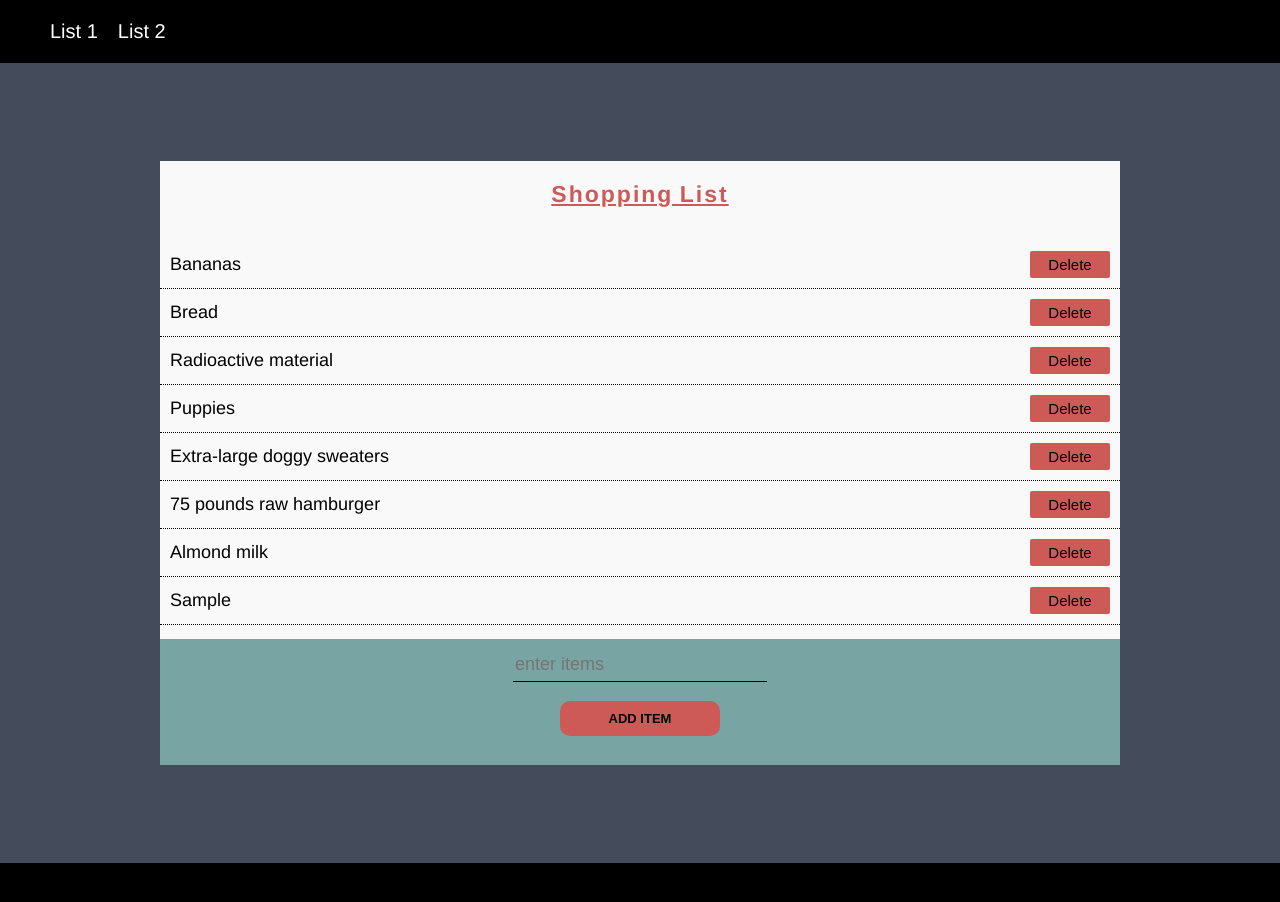
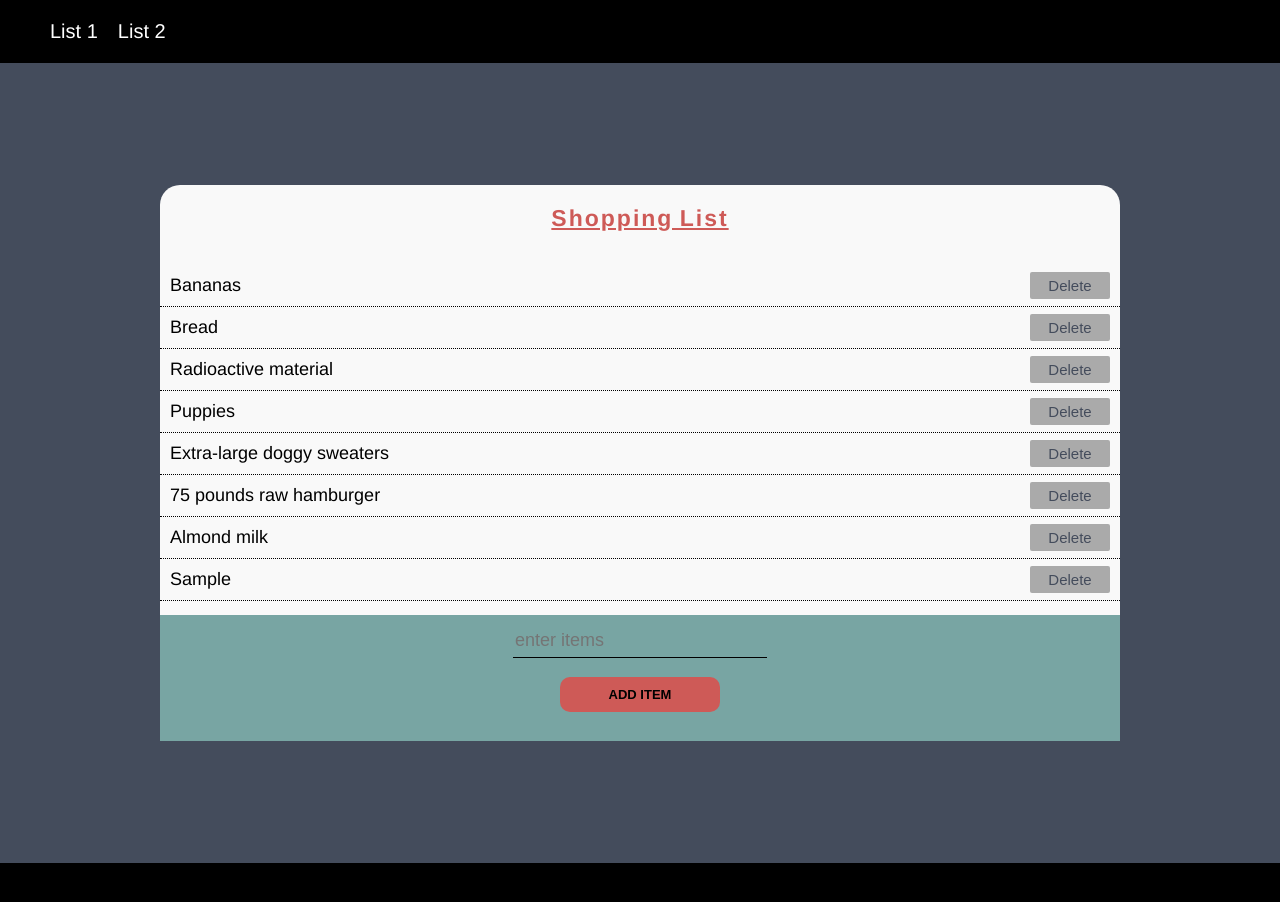
Before and after one commit to andrew-braun/ztm-shopping-list, a plain HTML site: page index.html in a window 1280 px wide. Both pictures are taken after typing "Sample" into the empty fields and a click on the button "ADD ITEM". Drawn offline with Linux system fonts and the light colour scheme.

Commit message:
Minor UI improvements
- Fixed line-through on delete button when list item marked complete
- Added color to show complete background
- Minor CSS tweaks

```diff
--- a/index.html
+++ b/index.html
@@ -23,13 +23,13 @@
         <div class="list-box">
             <h2>Shopping List</h2>
             <ul class="shopping-list" id="shopping-list">
-                <li class="shopping-item" random="23">Bananas <button class="delete-button">Delete</button></li>
-                <li class="shopping-item">Bread <button class="delete-button">Delete</button></li>
-                <li class="shopping-item">Radioactive material <button class="delete-button">Delete</button></li>
-                <li class="shopping-item">Puppies <button class="delete-button">Delete</button></li>
-                <li class="shopping-item">Extra-large doggy sweaters <button class="delete-button">Delete</button></li>
-                <li class="shopping-item">75 pounds raw hamburger <button class="delete-button">Delete</button></li>
-                <li class="shopping-item">Almond milk <button class="delete-button">Delete</button></li>
+                <li class="shopping-item"><span>Bananas</span><button class="delete-button">Delete</button></li>
+                <li class="shopping-item"><span>Bread</span> <button class="delete-button">Delete</button></li>
+                <li class="shopping-item"><span>Radioactive material</span> <button class="delete-button">Delete</button></li>
+                <li class="shopping-item"><span>Puppies</span> <button class="delete-button">Delete</button></li>
+                <li class="shopping-item"><span>Extra-large doggy sweaters</span> <button class="delete-button">Delete</button></li>
+                <li class="shopping-item"><span>75 pounds raw hamburger</span> <button class="delete-button">Delete</button></li>
+                <li class="shopping-item"><span>Almond milk</span><button class="delete-button">Delete</button></li>
             </ul>
             <div id="input-section">
                 <input id="user-input" class="box-input"
--- a/script.js
+++ b/script.js
@@ -4,7 +4,7 @@
 let enterButton = document.getElementById("enter");
 let shoppingListInput = document.getElementById("user-input");
 let shoppingList = document.getElementById("shopping-list");
-let shoppingListItem = document.getElementsByClassName("shopping-item");
+let shoppingListItem = document.querySelectorAll(".shopping-item span");
 let deleteButton = document.getElementsByClassName("delete-button");
 
 // Apply H2 styles dynamically (just for practice)
@@ -21,11 +21,13 @@
 
 function createListElement(list, input) {
     let li = document.createElement("li");
-    li.appendChild(document.createTextNode(input.value));
+    let span = document.createElement("span");
+    span.appendChild(document.createTextNode(input.value));
+    li.appendChild(span);
     list.appendChild(li);
     li.classList.add("shopping-item");
     input.value = "";
-    li.addEventListener('click', listItemComplete, false);
+    span.addEventListener('click', listItemComplete, false);
 
 
     let button = document.createElement("button");
@@ -50,8 +52,6 @@
 
 // Function for marking item complete
 function listItemComplete() {
-    console.log("hey");
-
     this.classList.toggle("done");
 };
 
--- a/style.css
+++ b/style.css
@@ -76,6 +76,7 @@
     margin: 1rem;
     background-color: #F9F9F9;
 
+    border-radius: 20px;
     font-size: 1.4rem;
 }
 
@@ -119,10 +120,17 @@
     max-width: 100%;
     min-width: 30rem;
     height: auto;
-    padding: 1rem 1rem 1rem 1rem;
+
     border-bottom: 1px dotted black;
     font-family: Helvetica, Arial;
     font-size: 1.8rem;
+}
+
+.shopping-item span {
+    display: block;
+    width: 85%;
+    height: 100%;
+    padding: 1rem 1rem 1rem 1rem;
 }
 
 /* BUTTONS */
@@ -174,16 +182,17 @@
 .delete-button {
     justify-self: flex-end;
     min-width: 8rem;
-    margin-left: 1rem;
-    background-color: var(--main-red);
+    margin-right: 1rem;
+    background-color: var(--main-gray);
     padding: .5rem 1rem .5rem 1rem;
     border: 0px;
     border-radius: 2px;
+    color: var(--main-slate);
     font-size: 1.5rem;
 }
 
 .delete-button:hover {
-    background-color: var(--main-slate);
+    background-color: var(--main-red);
     color: whitesmoke;
     transition: background-color: .1s ease-in-out,
                 color .1s ease-in-out;
@@ -198,7 +207,10 @@
 }
 
 .done {
+    background-color: var(--main-green);
     text-decoration: line-through;
+    color: var(--main-slate);
+
 }
 
 /* FOOTER */
@@ -208,7 +220,7 @@
 
 }
 
-/* Breakpoints */
+/* BREAKPOINTS */
 
 @media only screen and (min-width: 800px) {
     .list-box {
```
